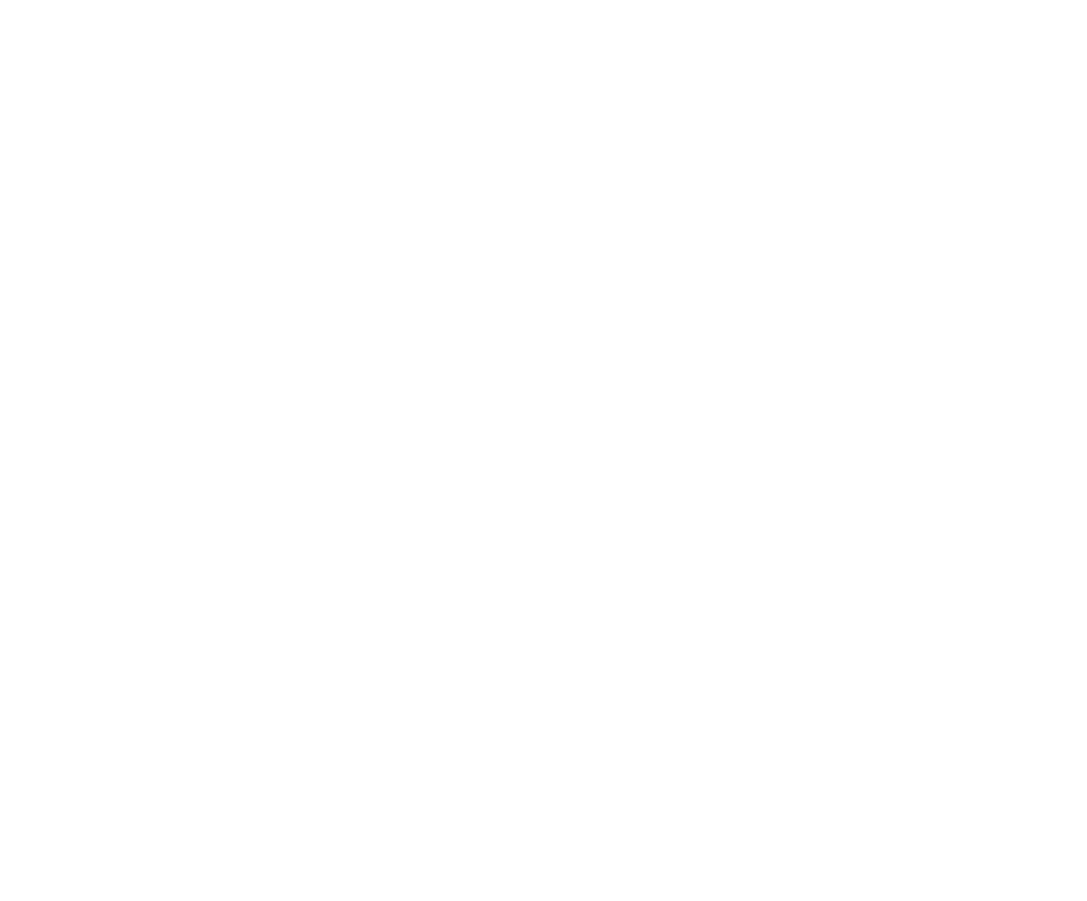
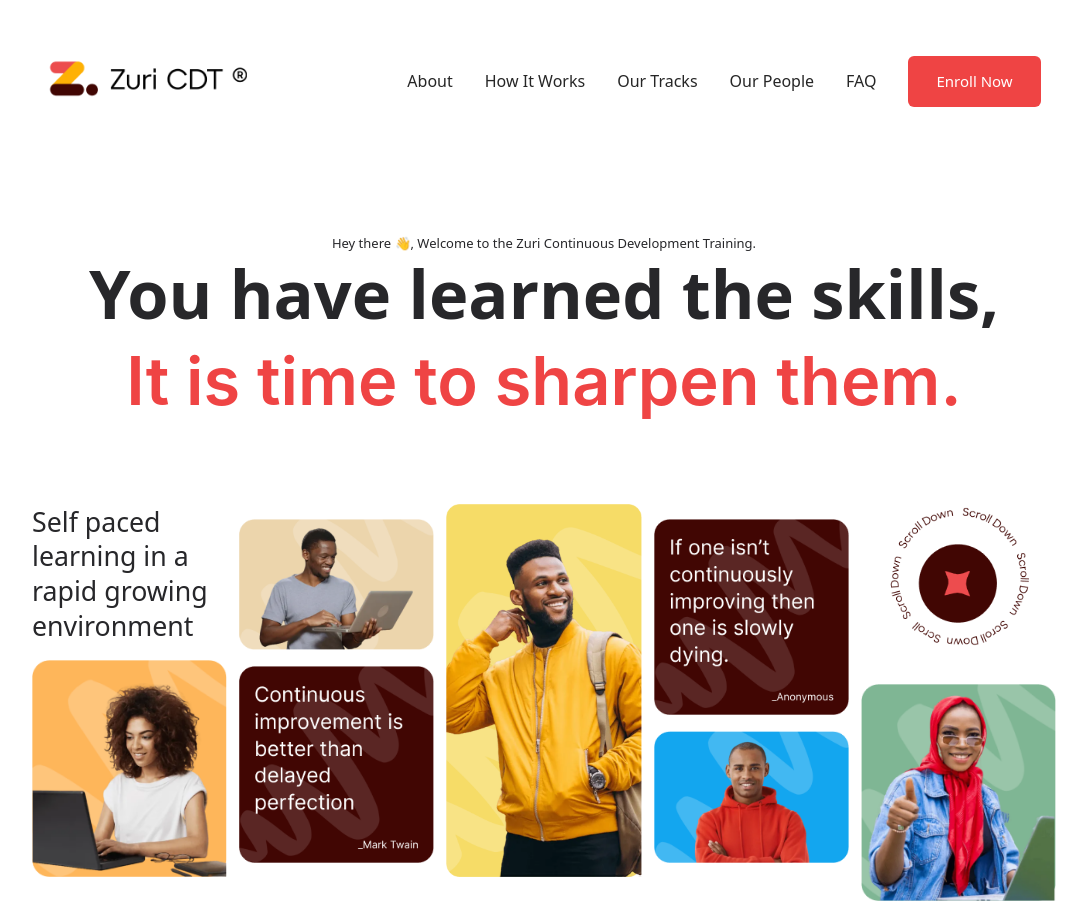
Before and after one commit to CoolTonie/zuri-rep, a website: page index.html in a window 1280 px wide. Shown: the whole page, without its empty margins (96-1183 px from the left). Before the commit the page ends 800 px from the top, so only its background shows below. Drawn offline with nearby package versions, Linux system fonts and the light colour scheme.

Commit message:
desktop hero section 80% complete

```diff
--- a/index.html
+++ b/index.html
@@ -3,9 +3,52 @@
 <head>
     <meta charset="UTF-8">
     <meta name="viewport" content="width=device-width, initial-scale=1.0">
+    <link rel="shortcut icon" href="favicon.png" type="image/x-icon">
+    <link rel="stylesheet" href="style.css">
+    <script src="https://cdn.tailwindcss.com"></script>
     <title>Zuri-Rep</title>
 </head>
-<body className="">
+<body>
+    <header class="flex gap-40 items-center m-auto mt-14 w-[80%] justify-center ">
+        <div class="logo w-[200px] h-[46.48px] cursor-pointer">
+            <img src="./logo.png" alt="">
+        </div>
+        <div class="menu flex items-center gap-8 text-neutral-800 text-base font-normal leading-tight">
+            <a href="#about">About</a>
+            <a href="#howitworks">How It Works</a>
+            <a href="#tracks">Our Tracks</a>
+            <a href="#people">Our People</a>
+            <a href="#faq">FAQ</a>
+            <button class="text-white text-[15px] font-normal leading-tight bg-red-500 py-4 px-7 rounded-md">Enroll Now</button>
 
+        </div>
+    </header>
+    <section class="one text-center mt-32">
+        <p class=" text-zinc-800 text-[13px] font-normal  leading-tight">Hey there 👋, Welcome to the Zuri Continuous Development Training.</p>
+        <p><span class="text-zinc-800 text-[66.72px] font-semibold  leading-[86.74px]">You have learned the skills,<br/></span><span class="text-red-500 text-[66.72px] font-semibold font-['Inter'] leading-[86.74px]">It is time to sharpen them.</span></p>
+        <div class="flex m-auto mt-14 w-[80%] gap-3 items-center">
+            <div class=" text-left w-[20%] flex flex-col gap-4">
+                <p class="text-zinc-800 text-[26.72px] font-normal leading-[34.74px]">Self paced<br/>learning in a<br/>rapid growing<br/>environment</p>
+                <div class="">
+                    <img src="./hero-image/lady-lappy.png" alt="">
+                </div>
+            </div>
+            <div class="w-[20%] flex flex-col gap-4">
+                <img src="./hero-image/man-lappy.png" alt="">
+                <img src="./hero-image/mark-quote.png" alt="">
+            </div>
+            <div class="w-[20%]">
+                <img src="./hero-image/man-bag.png" alt="">
+            </div>
+            <div class="w-[20%] flex flex-col gap-4">
+                <img src="./hero-image/anon-quote.png" alt="">
+                <img src="./hero-image/man-hoody.png" alt="">
+            </div>
+            <div class="w-[20%] flex flex-col gap-2">
+                <img src="./hero-image/hero-rotating-scroll-wrap.png" alt="">
+                <img src="./hero-image/lady-scarf.png" alt="">
+            </div>
+        </div>
+    </section>
 </body>
 </html>
--- a/tailwind.config.js
+++ /dev/null
@@ -1,8 +0,0 @@
-/** @type {import('tailwindcss').Config} */
-module.exports = {
-  content: [],
-  theme: {
-    extend: {},
-  },
-  plugins: [],
-}
```
Also changed, not shown: favicon.png (added), hero-image/lady-scarf.png (added), logo.png (renamed from hero-image/logo.png), style.css (added).
